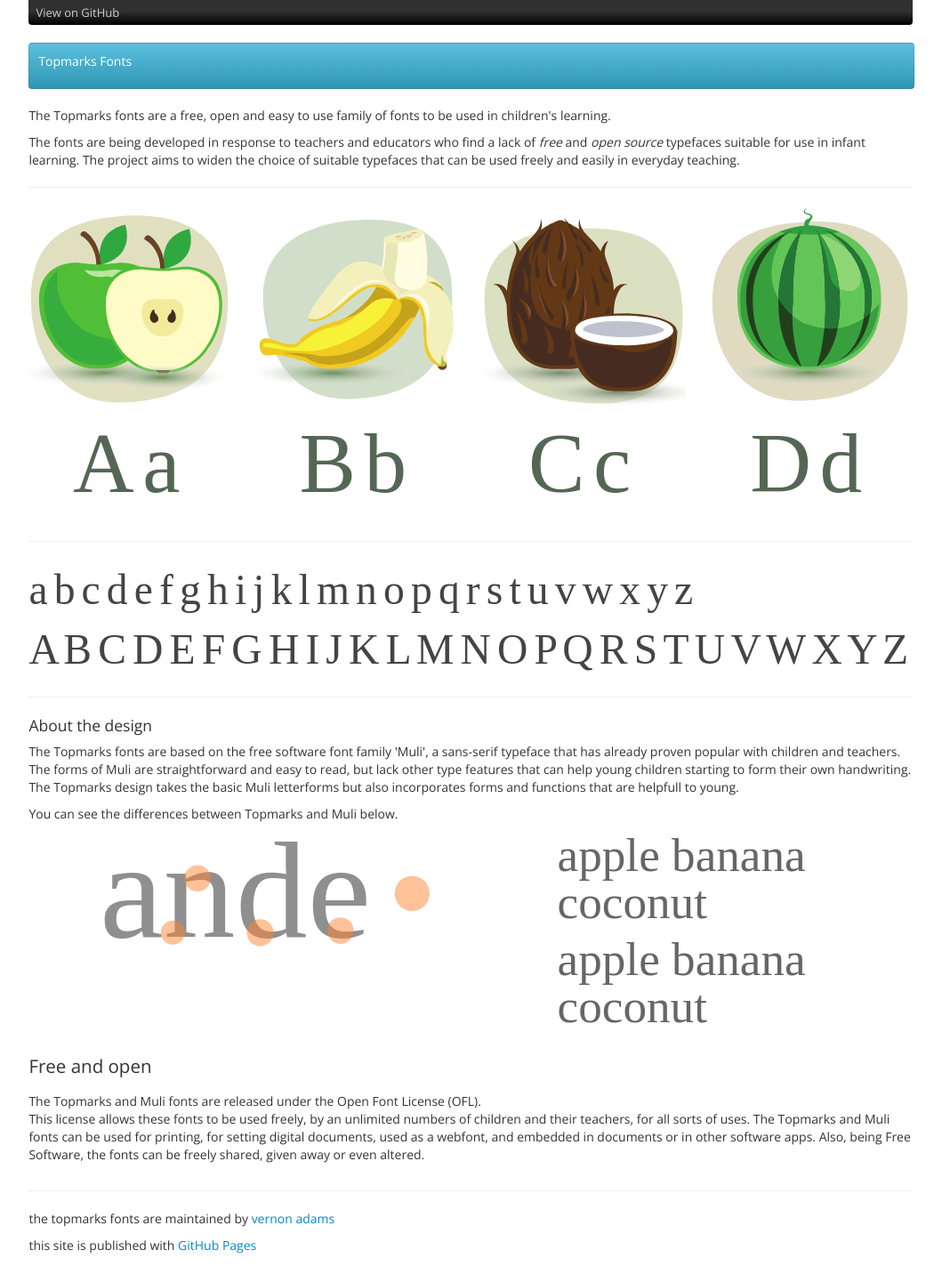
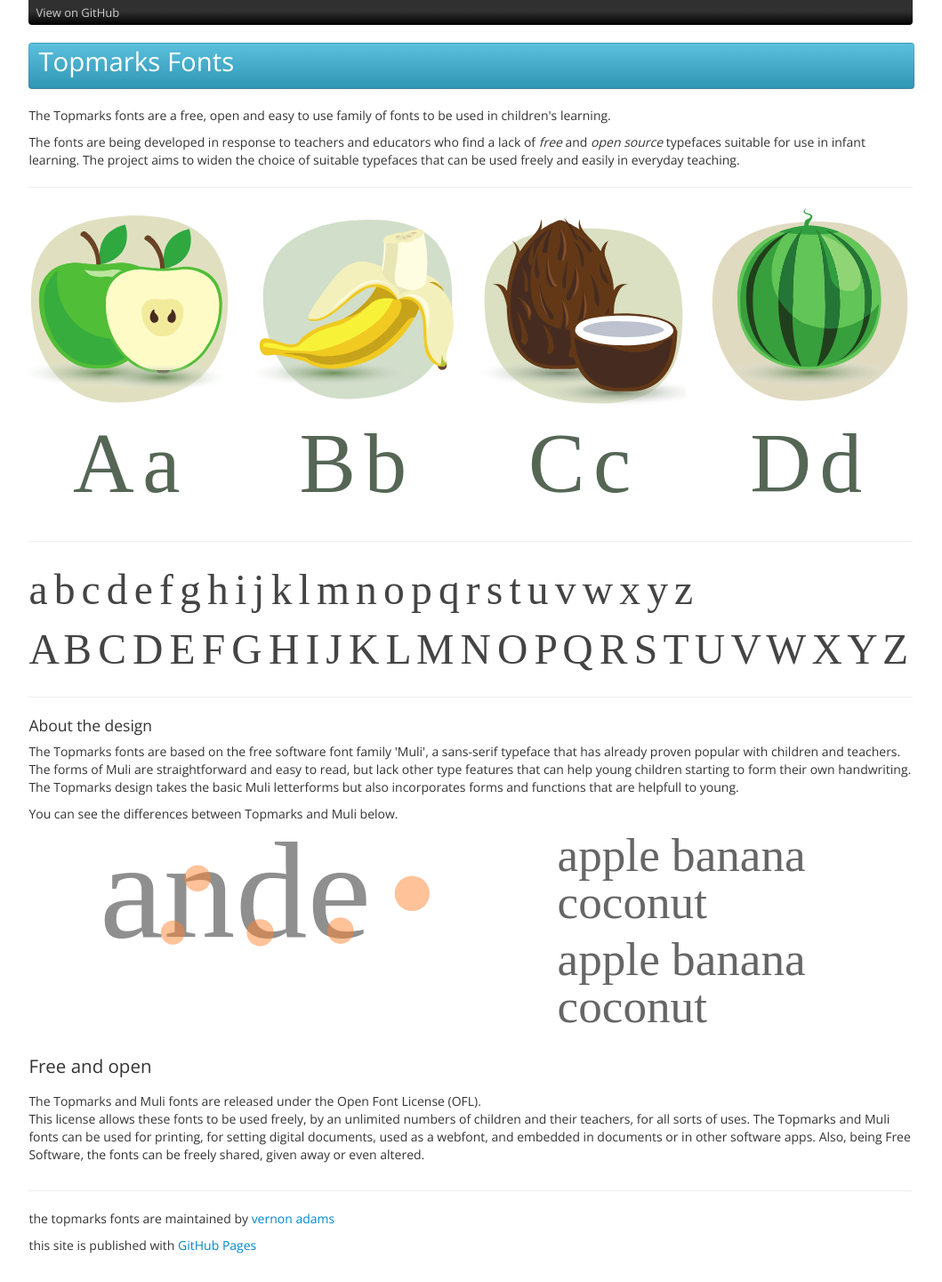
Before and after one commit to vernnobile/topmarks, a Jekyll site: the page built from index.html, in a window 1280 px wide. Shown: the whole page at 89% size, without its empty margins (111-1170 px from the left). Built offline with Jekyll 4.4.1, drawn with Linux system fonts in a browser that asks for light colours; some web fonts are replaced.

Commit message:
Update stylesheet.css

```diff
--- a/stylesheets/stylesheet.css
+++ b/stylesheets/stylesheet.css
@@ -33,6 +33,7 @@
 .navTitle {
 	color:white;
 	padding-left:10px;
+	font-size:2.1em;
 }
 .navbar {
 	margin-top:20px;
```
